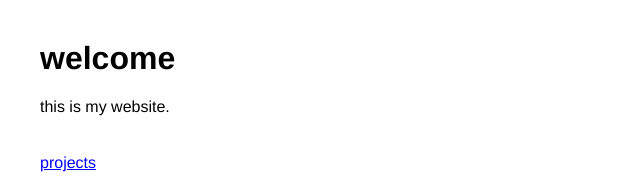
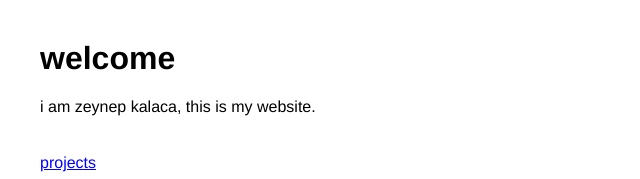
Before and after one commit to zeynepkalaca/zeynepkalaca.github.io, a plain HTML site: page index.html in a window 1280 px wide. Shown: the top 179 px of the page, without its empty margins (0-640 px from the left). Drawn offline with Linux system fonts and the light colour scheme.

Commit message:
Update index.html content and structure

```diff
--- a/index.html
+++ b/index.html
@@ -9,7 +9,7 @@
 </head>
 <body>
   <h1>welcome</h1>
-  <p>this is my website.</p>
+  <p>i am zeynep kalaca, this is my website.</p>
   <br>
   <p><a href="projects.html">projects</a></p>
   <p><a href="questions.html">questions</a></p>
@@ -33,7 +33,5 @@ function newThought() {
   } while (next === box.textContent && thoughts.length > 1);
   box.textContent = next;
 }
-
-// show one on page load
 newThought();
 </script>
```
